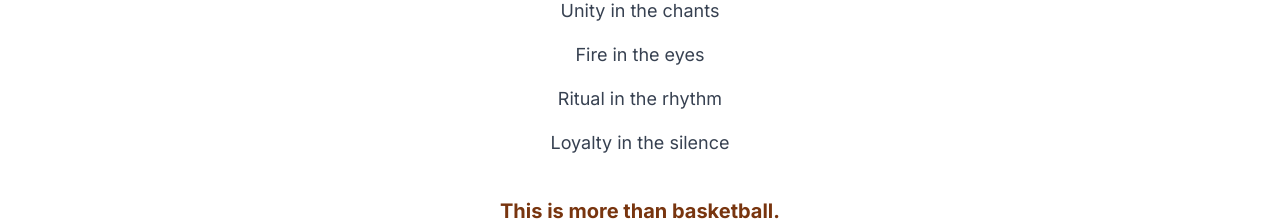
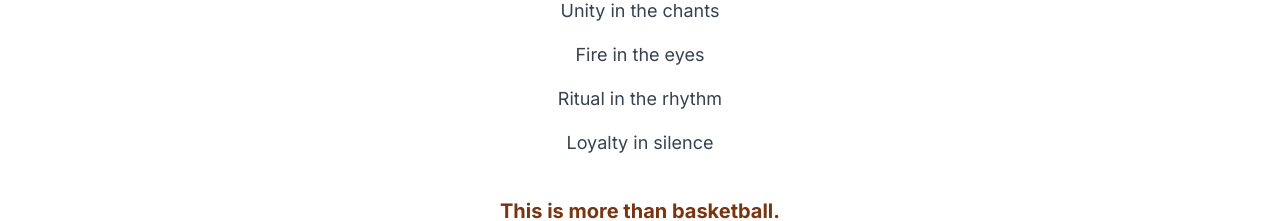
Before and after one commit to Seyramize/gbawebball, a Next.js app: page /culture in a window 1280 px wide. Shown: the part 2440-2661 px from the top of the page. Built offline with nearby package versions, Linux system fonts and the light colour scheme.

Commit message:
Text Change

```diff
--- a/app/culture/page.tsx
+++ b/app/culture/page.tsx
@@ -155,7 +155,7 @@ export default function CulturePage() {
               <li>Unity in the chants</li>
               <li>Fire in the eyes</li>
               <li>Ritual in the rhythm</li>
-              <li>Loyalty in the silence</li>
+              <li>Loyalty in silence</li>
             </ul>
 
             <p className="text-xl font-bold text-amber-900 mb-2">This is more than basketball.</p>
```
